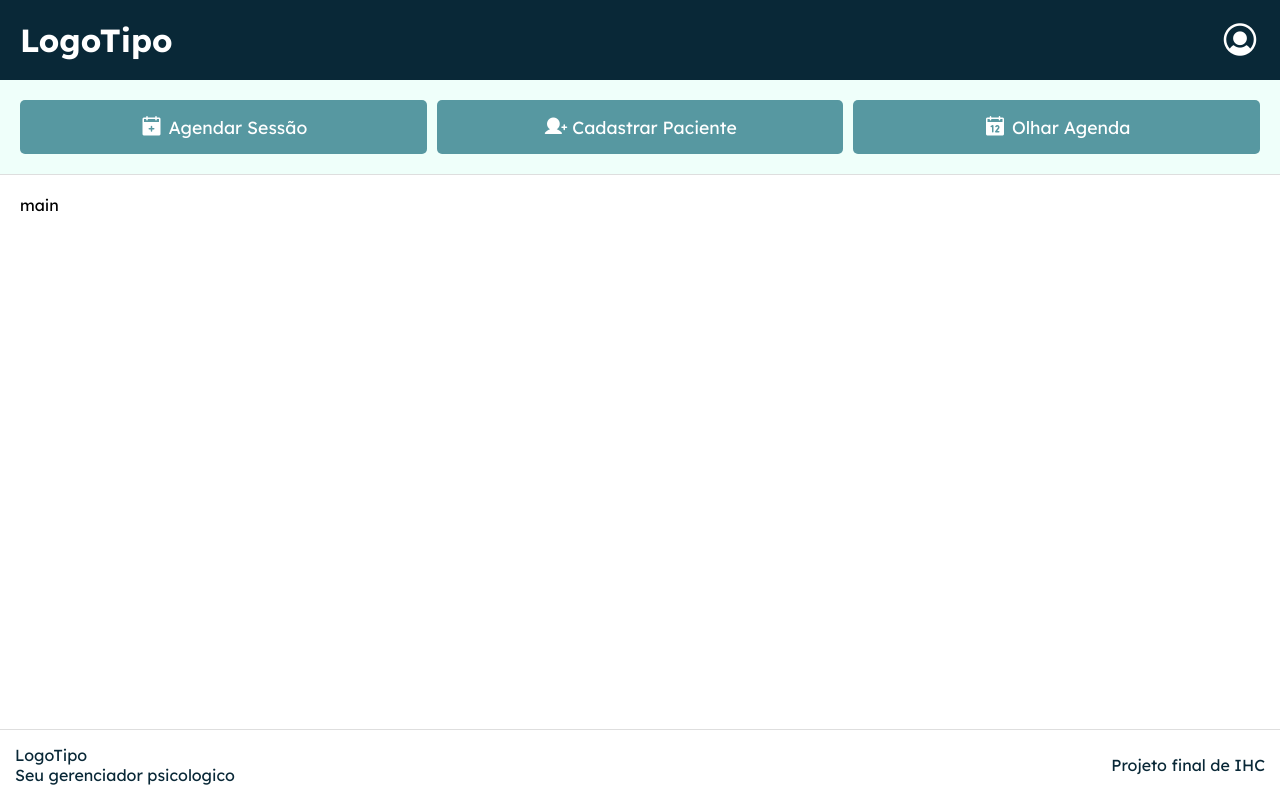
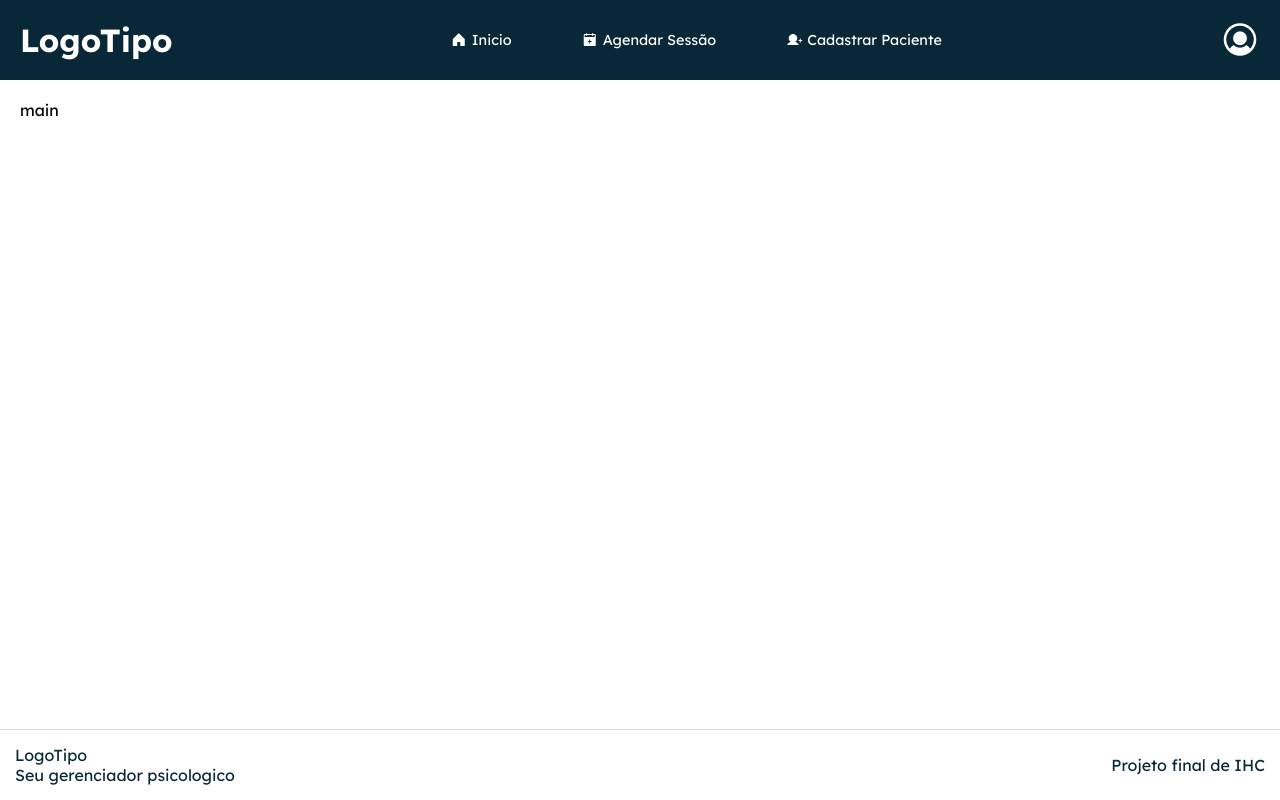
Before and after one commit to AlissonSena123/ProjetoFinal-IHC, a website: page views/inicio.html in a window 1280 px wide. Drawn offline with nearby package versions, Linux system fonts and the light colour scheme.

Commit message:
Atualizando header das paginas

```diff
--- a/public/styles/inicio.css
+++ b/public/styles/inicio.css
@@ -23,37 +23,41 @@ header h1{
     color: white;
 }
 
-header a{
+header > a{
     text-decoration: none;
     color: white;
     font-size: 2.5rem;
 }
 
 nav{
-    padding: 20px;
-    display: grid;
-    grid-template-columns: repeat(3, 1fr);
-    border-bottom: 1px solid var(--cor-input);
-    gap: 10px;
-    background-color: rgba(229, 255, 247, 0.625);
+    display: flex;
+    justify-content: center;
+    align-items: center;
+    gap: 50px;
+}
+
+nav div{
+    justify-self: center;
+    align-self: center;
+    padding: 10px;
+}
+
+nav div a{
+    font-size: .9rem;
 }
 
 nav a{
-    background-color: var(--cor-bg);
-    padding: 15px;
-    border-radius: 5px;
     display: flex;
     justify-content: center;
     align-items: center;
     gap: 5px;
     text-decoration: none;
     color: white;
-    font-size: 1.1rem;
     transition: .2s;
 }
 
 nav a i{
-    font-size: 1.5rem;
+    font-size: 1rem;
 }
 
 main{
--- a/views/inicio.html
+++ b/views/inicio.html
@@ -1,30 +1,34 @@
 <!DOCTYPE html>
 <html lang="pt-BR">
+
 <head>
     <meta charset="UTF-8">
     <meta name="viewport" content="width=device-width, initial-scale=1.0">
     <link rel="stylesheet" href="/styles/global.css">
     <link rel="stylesheet" href="/styles/inicio.css">
-    <link rel="stylesheet" type="text/css" href="https://cdn.jsdelivr.net/npm/@phosphor-icons/web@2.1.1/src/fill/style.css"/>
+    <link rel="stylesheet" type="text/css"
+        href="https://cdn.jsdelivr.net/npm/@phosphor-icons/web@2.1.1/src/fill/style.css" />
     <title>Inicio</title>
 </head>
+
 <body>
     <div class="container">
         <header>
             <h1>LogoTipo</h1>
+            <nav>
+                <div id="painelInicial">
+                    <a href="/inicio"><i class="ph-fill ph-house"></i>Inicio</a>
+                </div>
+                <div id="agendarSessão">
+                    <a href="/agendar/sessao"> <i class="ph-fill ph-calendar-plus"></i> Agendar Sessão</a>
+                </div>
+                <div id="cadastrarPaciente">
+                    <a href="/cadastrar/paciente"> <i class="ph-fill ph-user-plus"></i> Cadastrar Paciente</a>
+                </div>
+            </nav>
             <a href="/perfil" class="ph-fill ph-user-circle"></a>
         </header>
-        <nav>
-            <div id="agendarSessão">
-                <a href="/agendar/sessao"><i class="ph-fill ph-calendar-plus"></i> Agendar Sessão</a>
-            </div>
-            <div id="cadastrarPaciente">
-                <a href="/cadastrar/paciente"><i class="ph-fill ph-user-plus"></i> Cadastrar Paciente</a>
-            </div>
-            <div id="olharFinanceiro">
-                <a href="/agenda"><i class="ph-fill ph-calendar"></i>Olhar Agenda</a>
-            </div>
-        </nav>
+
         <main>
             main
         </main>
@@ -34,4 +38,5 @@
         </footer>
     </div>
 </body>
+
 </html>
```
